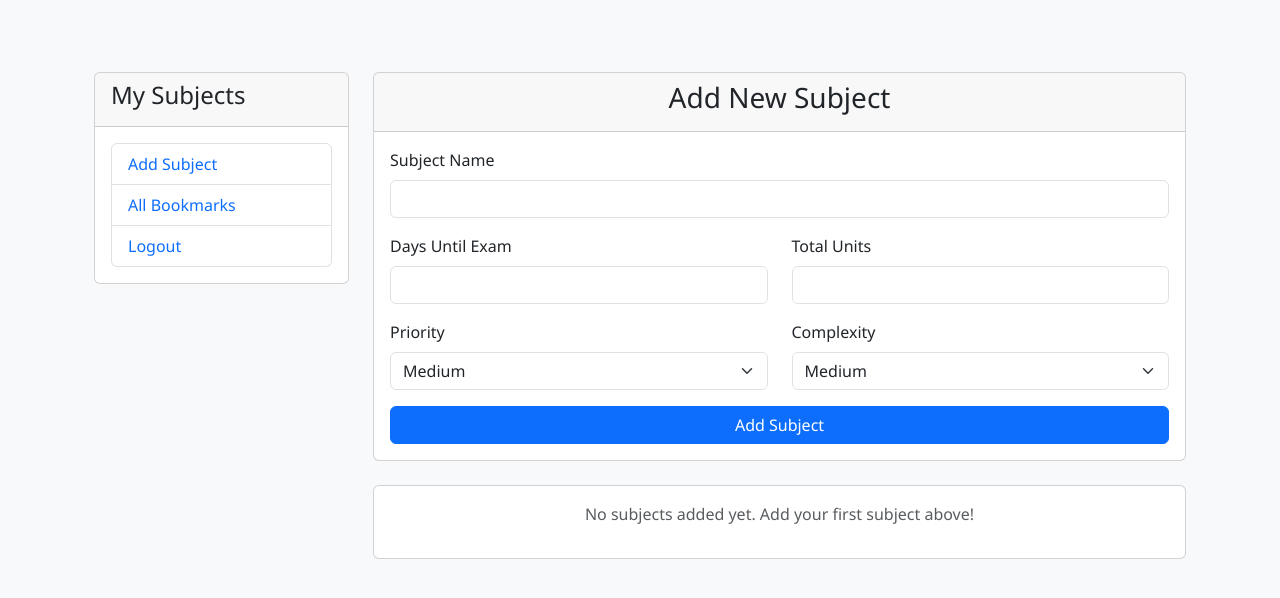
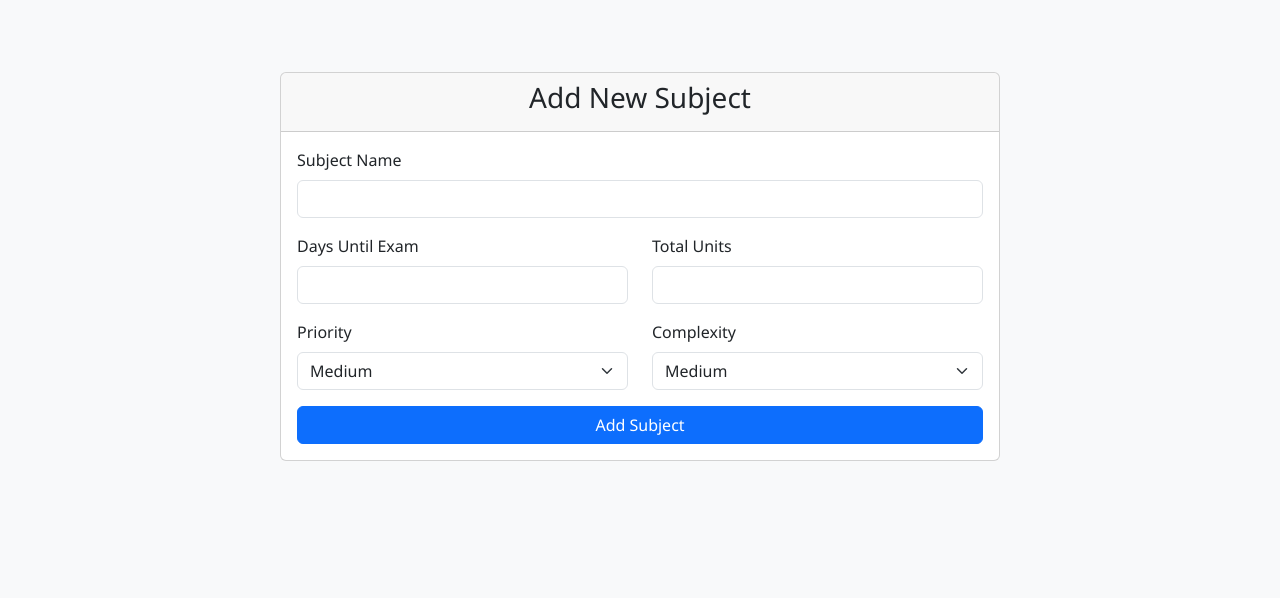
Before and after one commit to ayushh-exe/StudyPlanner_pro, a Flask app: page /add_subject in a window 1280 px wide. Shown: the part 56-654 px from the top of the page. Run offline with Flask 3, Linux system fonts and the light colour scheme; the visitor is signed in with stand-in values (Sample User, id 1); some libraries are stand-ins or nearby versions.

Commit message:
add subjects update

```diff
--- a/templates/add_subject.html
+++ b/templates/add_subject.html
@@ -1,32 +1,8 @@
 {% extends "base.html" %}
 {% block content %}
 <div class="container">
-    <div class="row">
-        <!-- Sidebar Navigation -->
-        <div class="col-md-3">
-            <div class="card mt-5">
-                <div class="card-header">
-                    <h4>My Subjects</h4>
-                </div>
-                <div class="card-body">
-                    <ul class="list-group">
-                        <li class="list-group-item">
-                            <a href="{{ url_for('add_subject') }}" class="text-decoration-none">Add Subject</a>
-                        </li>
-                        <li class="list-group-item">
-                            <a href="#" class="text-decoration-none">All Bookmarks</a>
-                        </li>
-                        <li class="list-group-item">
-                            <a href="{{ url_for('logout') }}" class="text-decoration-none">Logout</a>
-                        </li>
-                    </ul>
-                </div>
-            </div>
-        </div>
-
-        <!-- Main Content -->
-        <div class="col-md-9">
-            <!-- Add New Subject Form -->
+    <div class="row justify-content-center">
+        <div class="col-md-8">
             <div class="card mt-5">
                 <div class="card-header">
                     <h3 class="text-center">Add New Subject</h3>
@@ -80,79 +56,6 @@
                     </form>
                 </div>
             </div>
-
-            <!-- Display Existing Subjects -->
-            {% if subjects %}
-            <div class="card mt-4">
-                <div class="card-header">
-                    <h3>Your Subjects</h3>
-                </div>
-                <div class="card-body">
-                    <div class="table-responsive">
-                        <table class="table table-striped">
-                            <thead>
-                                <tr>
-                                    <th>Subject</th>
-                                    <th>Days Left</th>
-                                    <th>Units</th>
-                                    <th>Priority</th>
-                                    <th>Complexity</th>
-                                    <th>Actions</th>
-                                </tr>
-                            </thead>
-                            <tbody>
-                                {% for subject in subjects %}
-                                <tr>
-                                    <td>{{ subject.name }}</td>
-                                    <td>{{ subject.days_left }}</td>
-                                    <td>{{ subject.total_units }}</td>
-                                    <td>
-                                        {% if subject.priority == 1 %}
-                                            <span class="badge bg-danger">Highest</span>
-                                        {% elif subject.priority == 2 %}
-                                            <span class="badge bg-warning text-dark">High</span>
-                                        {% elif subject.priority == 3 %}
-                                            <span class="badge bg-primary">Medium</span>
-                                        {% elif subject.priority == 4 %}
-                                            <span class="badge bg-info">Low</span>
-                                        {% else %}
-                                            <span class="badge bg-secondary">Lowest</span>
-                                        {% endif %}
-                                    </td>
-                                    <td>
-                                        {% if subject.complexity == 1 %}
-                                            <span class="badge bg-success">Very Easy</span>
-                                        {% elif subject.complexity == 2 %}
-                                            <span class="badge bg-info">Easy</span>
-                                        {% elif subject.complexity == 3 %}
-                                            <span class="badge bg-primary">Medium</span>
-                                        {% elif subject.complexity == 4 %}
-                                            <span class="badge bg-warning text-dark">Hard</span>
-                                        {% else %}
-                                            <span class="badge bg-danger">Very Hard</span>
-                                        {% endif %}
-                                    </td>
-                                    <td>
-                                        <a href="{{ url_for('edit_subject', id=subject.id) }}" class="btn btn-sm btn-outline-primary">Edit</a>
-                                        <form method="POST" action="{{ url_for('delete_subject', id=subject.id) }}" style="display: inline;">
-                                            <input type="hidden" name="csrf_token" value="{{ csrf_token() }}">
-                                            <button type="submit" class="btn btn-sm btn-outline-danger" onclick="return confirm('Are you sure?')">Delete</button>
-                                        </form>
-                                    </td>
-                                </tr>
-                                {% endfor %}
-                            </tbody>
-                        </table>
-                    </div>
-                </div>
-            </div>
-            {% else %}
-            <div class="card mt-4">
-                <div class="card-body">
-                    <p class="text-center text-muted">No subjects added yet. Add your first subject above!</p>
-                </div>
-            </div>
-            {% endif %}
         </div>
     </div>
 </div>
```
